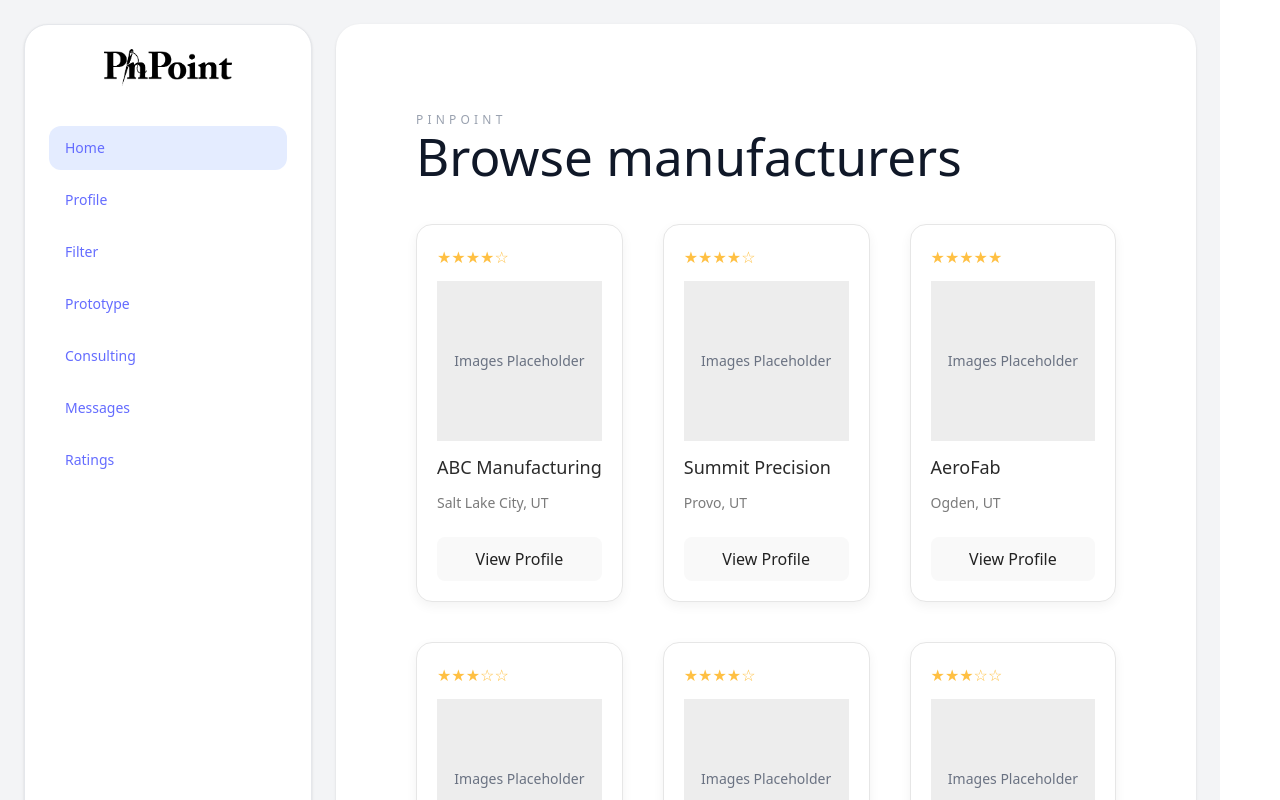
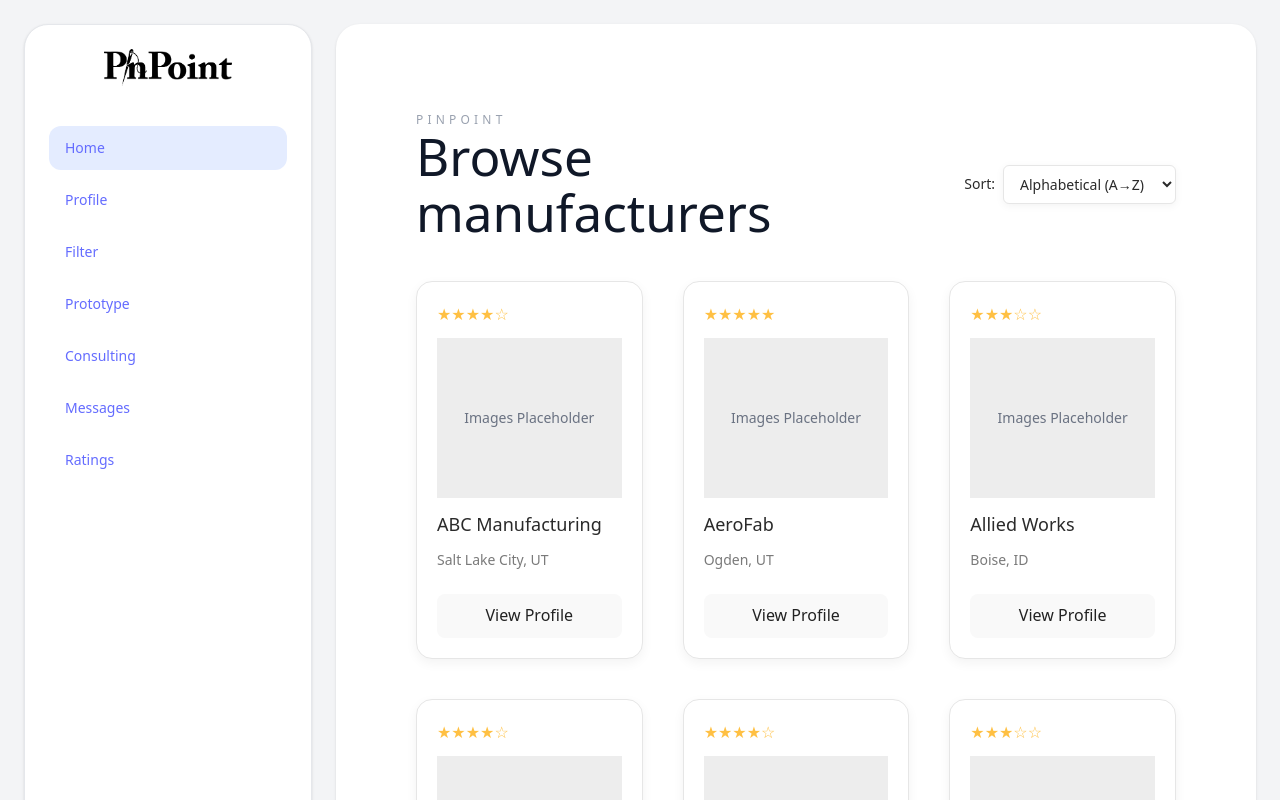
Before and after one commit to Chuddy50/pinpoint_jacob, a React app in the folder Frontend/: page / in a window 1280 px wide. Shown: the top 800 px of the page. Built offline with nearby package versions, Linux system fonts and the light colour scheme; the HTML template or start-up script is replaced by a standard one.

Commit message:
finished the filter function

```diff
--- a/Frontend/src/components/CompanyList.jsx
+++ b/Frontend/src/components/CompanyList.jsx
@@ -1,6 +1,5 @@
+import { useMemo, useState } from "react";
 import ManufacturerCard from "./ManufacturerCard";
-
-
 
 const manufacturers = [
   { name: "ABC Manufacturing", location: "Salt Lake City, UT", rating: 4.5 },
@@ -12,18 +11,58 @@ const manufacturers = [
 ];
 
 export default function CompanyList() {
+  const sortModes = ["alphabetical", "rating-desc", "rating-asc"];
+  const [sortMode, setSortMode] = useState(sortModes[0]);
+
+  const sortedManufacturers = useMemo(() => {
+    const list = [...manufacturers];
+    if (sortMode === "rating-desc") {
+      return list.sort((a, b) => b.rating - a.rating);
+    }
+    if (sortMode === "rating-asc") {
+      return list.sort((a, b) => a.rating - b.rating);
+    }
+    return list.sort((a, b) => a.name.localeCompare(b.name));
+  }, [sortMode]);
+
+  // this function changes the sort mode from the select dropdown
+  function handleSortChange(event) {
+    setSortMode(event.target.value);
+  }
+
+  const sortLabel =
+    sortMode === "alphabetical"
+      ? "Alphabetical (A→Z)"
+      : sortMode === "rating-desc"
+      ? "Rating (High→Low)"
+      : "Rating (Low→High)";
+
   return (
     <section className="flex-1 px-10 py-12 space-y-8">
-    <header className="mb-10">
-      <p className="text-xs uppercase tracking-[0.35em] text-gray-400">
+      <header className="mb-10">
+        <p className="text-xs uppercase tracking-[0.35em] text-gray-400">
           PinPoint
         </p>
-        <h1 className="text-4xl font-light text-gray-900">
-          Browse manufacturers
-        </h1>
+        <div className="flex items-center justify-between gap-4">
+          <h1 className="text-4xl font-light text-gray-900">
+            Browse manufacturers
+          </h1>
+          <label className="flex items-center gap-2 text-sm text-[#2A2A2A]">
+            Sort:
+            <select
+              value={sortMode}
+              onChange={handleSortChange}
+              className="rounded-md border border-[#E6E6E6] bg-white px-3 py-2 shadow-[0_2px_8px_rgba(0,0,0,0.05)] hover:shadow-[0_3px_10px_rgba(0,0,0,0.08)] transition focus:outline-none"
+            >
+              <option value="alphabetical">Alphabetical (A→Z)</option>
+              <option value="rating-desc">Rating (High→Low)</option>
+              <option value="rating-asc">Rating (Low→High)</option>
+            </select>
+          </label>
+        </div>
       </header>
       <div className="manufacturer-grid">
-        {manufacturers.map((m) => (
+        {sortedManufacturers.map((m) => (
           <ManufacturerCard key={m.name} {...m} />
         ))}
       </div>
```
